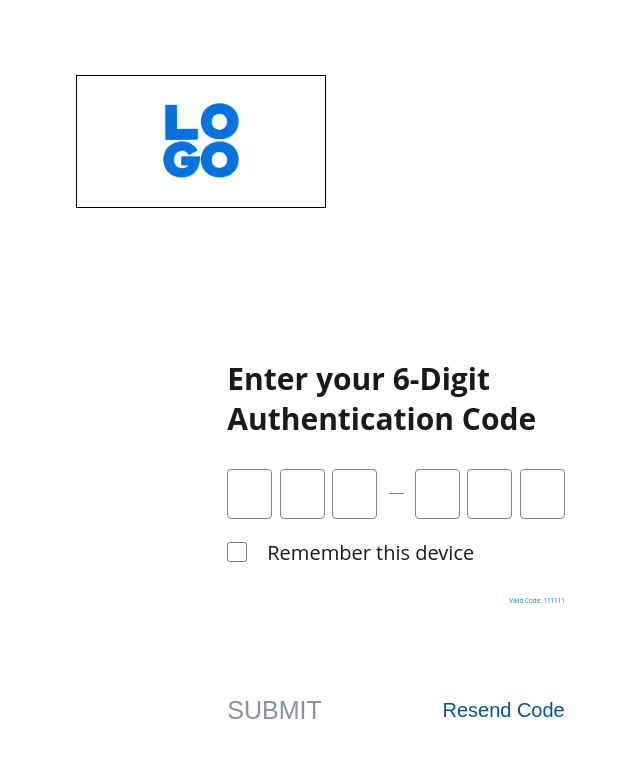
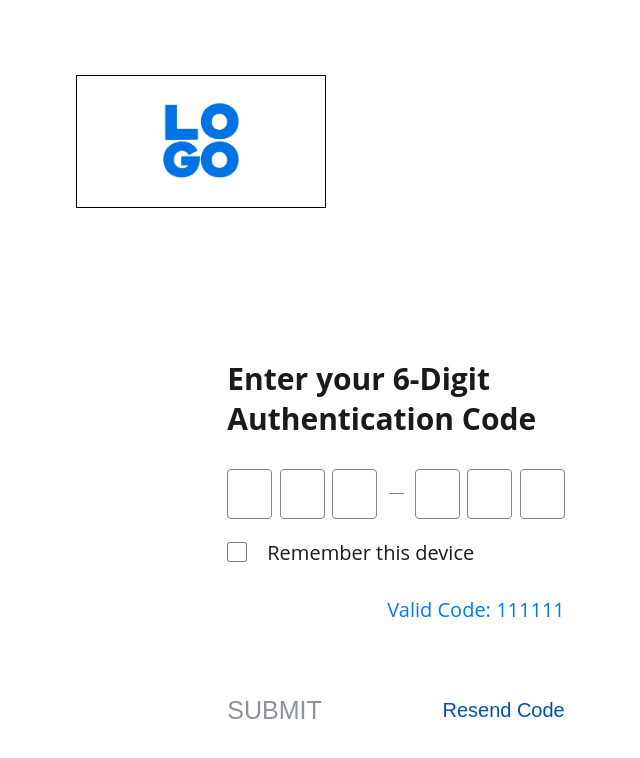
Before and after one commit to ViacheslavSurovets/test-1, a React (Create React App) app: page /login in a window 1280 px wide. Shown: the top 758 px of the page, without its empty margins (244-884 px from the left). Built offline with nearby package versions, Linux system fonts and the light colour scheme.

Commit message:
font-size was moveed back to body

```diff
--- a/src/components/LimitCard/internal/AmountInfo/amount-info.component.jsx
+++ b/src/components/LimitCard/internal/AmountInfo/amount-info.component.jsx
@@ -10,7 +10,7 @@ const AmountInfoComponent = ({ data: { total, id, ...rest } }) => {
 	return (
 		<div className="amount-info-component">
 			{
-				// eslint-disable-next-line react/no-array-index-key
+				// eslint-disable-next-line react/no-array-index-key,max-len
 				dataArray && dataArray.map((item, idx) => <AmountInfoItem key={idx} data={item} total={total} />)
 			}
 		</div>
--- a/src/components/ProtectionForm/protection-form.styles.scss
+++ b/src/components/ProtectionForm/protection-form.styles.scss
@@ -14,6 +14,7 @@
     color: map-get($error, 600);
     margin-top: 3rem;
     margin-left: auto;
+		font-size: 2rem;
     height: 2rem;
 
     &_pending {
--- a/src/styles/index.scss
+++ b/src/styles/index.scss
@@ -35,7 +35,7 @@ html {
 }
 
 body {
-  font-size: 62.5%;
+  font-size: 1.6rem;
   color: map-get($text, 900);
   min-height: 100vh;
 }
```
Also changed, not shown: 1 other file (tests, documents, lock files or other folders).
